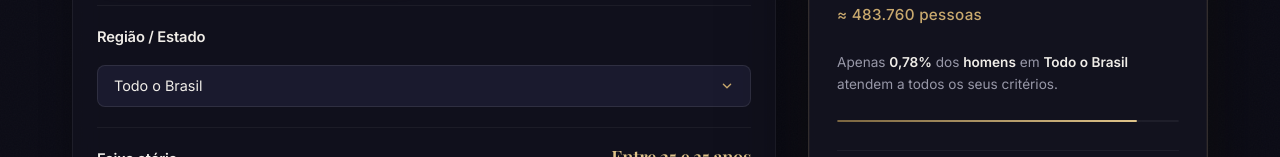
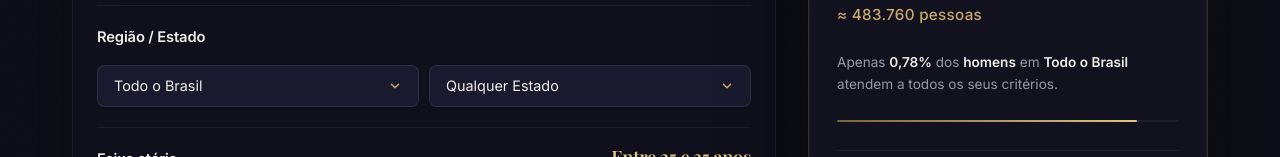
Before and after one commit to zAstergun/Ideal-Calculator, a plain HTML site: page index.html in a window 1280 px wide. Shown: the part 636-793 px from the top of the page. Drawn offline with nearby package versions, Linux system fonts and the light colour scheme.

Commit message:
feat: replace state dropdown with region-based filtering and modularize calculator logic into separate JS files

```diff
--- a/index.html
+++ b/index.html
@@ -79,39 +79,22 @@
             </div>
           </div>
 
-          <!-- 2 · Estado (UF) -->
+          <!-- 2 · Região / Estado -->
           <div class="filter-group">
             <p class="card-label">Região / Estado</p>
-            <select id="estado" class="styled-select">
-              <option value="BR" selected>Todo o Brasil</option>
-              <option value="AC">Acre</option>
-              <option value="AL">Alagoas</option>
-              <option value="AP">Amapá</option>
-              <option value="AM">Amazonas</option>
-              <option value="BA">Bahia</option>
-              <option value="CE">Ceará</option>
-              <option value="DF">Distrito Federal</option>
-              <option value="ES">Espírito Santo</option>
-              <option value="GO">Goiás</option>
-              <option value="MA">Maranhão</option>
-              <option value="MT">Mato Grosso</option>
-              <option value="MS">Mato Grosso do Sul</option>
-              <option value="MG">Minas Gerais</option>
-              <option value="PA">Pará</option>
-              <option value="PB">Paraíba</option>
-              <option value="PR">Paraná</option>
-              <option value="PE">Pernambuco</option>
-              <option value="PI">Piauí</option>
-              <option value="RJ">Rio de Janeiro</option>
-              <option value="RN">Rio Grande do Norte</option>
-              <option value="RS">Rio Grande do Sul</option>
-              <option value="RO">Rondônia</option>
-              <option value="RR">Roraima</option>
-              <option value="SC">Santa Catarina</option>
-              <option value="SP">São Paulo</option>
-              <option value="SE">Sergipe</option>
-              <option value="TO">Tocantins</option>
-            </select>
+            <div style="display:grid; grid-template-columns:1fr 1fr; gap:10px;">
+              <select id="regiao" class="styled-select">
+                <option value="BR" selected>Todo o Brasil</option>
+                <option value="REG_N">Norte</option>
+                <option value="REG_NE">Nordeste</option>
+                <option value="REG_CO">Centro-Oeste</option>
+                <option value="REG_SE">Sudeste</option>
+                <option value="REG_S">Sul</option>
+              </select>
+              <select id="estado" class="styled-select">
+                <option value="ALL">Qualquer Estado</option>
+              </select>
+            </div>
           </div>
 
           <!-- 3 · Faixa Etária -->
--- a/js/calculator.js
+++ b/js/calculator.js
@@ -760,27 +760,47 @@ function calcularRaridadeEstado(filtros, db) {
  * e consolida matematicamente os resultados do funil.
  */
 export function calcularRaridade(filtros, db) {
-  if (filtros.estadoUF !== 'BR') {
+  // Estado específico — vai direto para o cálculo mono-estado
+  if (filtros.estadoUF !== 'BR' && !filtros.estadoUF.startsWith('REG_')) {
     return calcularRaridadeEstado(filtros, db);
   }
 
-  // Lógica para 'Todo o Brasil'
-  let somaPopAbsoluta = 0;
+  // Determina quais UFs agregar
+  /** @type {string[]} */
+  const REGIOES_CALC = {
+    REG_N:  ['AC','AM','AP','PA','RO','RR','TO'],
+    REG_NE: ['AL','BA','CE','MA','PB','PE','PI','RN','SE'],
+    REG_CO: ['DF','GO','MS','MT'],
+    REG_SE: ['ES','MG','RJ','SP'],
+    REG_S:  ['PR','RS','SC'],
+  };
+
+  const ufs = filtros.estadoUF === 'BR'
+    ? Object.keys(UF_TO_NOME)                   // todos os 27 estados
+    : (REGIOES_CALC[filtros.estadoUF] ?? []);    // estados da região
+
+  const nomeRegiao = {
+    BR:     'Todo o Brasil',
+    REG_N:  'Região Norte',
+    REG_NE: 'Região Nordeste',
+    REG_CO: 'Região Centro-Oeste',
+    REG_SE: 'Região Sudeste',
+    REG_S:  'Região Sul',
+  }[filtros.estadoUF] ?? filtros.estadoUF;
+
+  // Acumuladores
+  let somaPopAbsoluta   = 0;
   let somaPopMassaTotal = 0;
-
-  // Agregadores para médias ponderadas
   const aggFatores = {
     idade: 0, raca: 0, estadoCivil: 0, escolaridade: 0,
-    religiao: 0, renda: 0, obesidade: 0, altura: 0
+    religiao: 0, renda: 0, obesidade: 0, altura: 0,
   };
   let aggMedianaAltura = 0;
-
-  const ufs = Object.keys(UF_TO_NOME);
 
   for (const uf of ufs) {
     const res = calcularRaridadeEstado({ ...filtros, estadoUF: uf }, db);
 
-    somaPopAbsoluta += res.popAbsoluta;
+    somaPopAbsoluta   += res.popAbsoluta;
     somaPopMassaTotal += res.popBaseTotal;
 
     // Fatores são ponderados pela população base de cada estado (universo de adultos)
@@ -794,7 +814,6 @@ export function calcularRaridade(filtros, db) {
       aggFatores.renda        += res.fatores.renda * base;
       aggFatores.obesidade    += res.fatores.obesidade * base;
       aggFatores.altura       += res.fatores.altura * base;
-
       aggMedianaAltura += res.medianaAltura * base;
     }
   }
@@ -826,7 +845,7 @@ export function calcularRaridade(filtros, db) {
       obesidade:    aggFatores.obesidade,
       altura:       aggFatores.altura,
     },
-    estadoNome: 'Todo o Brasil',
+    estadoNome: nomeRegiao,   // 'Todo o Brasil' | 'Região Sudeste' etc.
     medianaAltura: aggMedianaAltura,
   };
 }
--- a/js/main.js
+++ b/js/main.js
@@ -18,6 +18,51 @@ let ultimoResultado = null;  // cache do último cálculo para o botão de compa
 let animacaoAtiva   = false; // trava para não disparar múltiplas animações simultâneas
 
 // ══════════════════════════════════════════════════════════════════
+//  MAPA DE REGIÕES → ESTADOS
+// ══════════════════════════════════════════════════════════════════
+
+const REGIOES_MAP = {
+  REG_N:  [['AC','Acre'],['AM','Amazonas'],['AP','Amapá'],['PA','Pará'],['RO','Rondônia'],['RR','Roraima'],['TO','Tocantins']],
+  REG_NE: [['AL','Alagoas'],['BA','Bahia'],['CE','Ceará'],['MA','Maranhão'],['PB','Paraíba'],['PE','Pernambuco'],['PI','Piauí'],['RN','Rio Grande do Norte'],['SE','Sergipe']],
+  REG_CO: [['DF','Distrito Federal'],['GO','Goiás'],['MS','Mato Grosso do Sul'],['MT','Mato Grosso']],
+  REG_SE: [['ES','Espírito Santo'],['MG','Minas Gerais'],['RJ','Rio de Janeiro'],['SP','São Paulo']],
+  REG_S:  [['PR','Paraná'],['RS','Rio Grande do Sul'],['SC','Santa Catarina']],
+};
+
+// Todos os estados em ordem alfabética (para quando região = BR)
+const TODOS_ESTADOS = [
+  ['AC','Acre'],['AL','Alagoas'],['AP','Amapá'],['AM','Amazonas'],
+  ['BA','Bahia'],['CE','Ceará'],['DF','Distrito Federal'],['ES','Espírito Santo'],
+  ['GO','Goiás'],['MA','Maranhão'],['MT','Mato Grosso'],['MS','Mato Grosso do Sul'],
+  ['MG','Minas Gerais'],['PA','Pará'],['PB','Paraíba'],['PR','Paraná'],
+  ['PE','Pernambuco'],['PI','Piauí'],['RJ','Rio de Janeiro'],['RN','Rio Grande do Norte'],
+  ['RS','Rio Grande do Sul'],['RO','Rondônia'],['RR','Roraima'],['SC','Santa Catarina'],
+  ['SP','São Paulo'],['SE','Sergipe'],['TO','Tocantins'],
+];
+
+/**
+ * Popula o #estado com base no valor atual de #regiao.
+ * Sempre adiciona "Qualquer Estado" no topo.
+ */
+function atualizarDropdownEstados() {
+  const regiaoEl = document.getElementById('regiao');
+  const estadoEl = document.getElementById('estado');
+  if (!regiaoEl || !estadoEl) return;
+
+  const regiao = regiaoEl.value;
+  const lista  = regiao === 'BR' ? TODOS_ESTADOS : (REGIOES_MAP[regiao] ?? []);
+
+  // Limpa e insere "Qualquer Estado" fixo no topo
+  estadoEl.innerHTML = '<option value="ALL">Qualquer Estado</option>';
+  for (const [uf, nome] of lista) {
+    const opt = document.createElement('option');
+    opt.value       = uf;
+    opt.textContent = nome;
+    estadoEl.appendChild(opt);
+  }
+}
+
+// ══════════════════════════════════════════════════════════════════
 //  LEITURA DO FORMULÁRIO
 // ══════════════════════════════════════════════════════════════════
 
@@ -27,7 +72,11 @@ let animacaoAtiva   = false; // trava para não disparar múltiplas animações
  */
 function lerFiltros() {
   const genero = document.querySelector('input[name="genero"]:checked')?.value ?? 'Masculino';
-  const estadoUF = document.getElementById('estado')?.value ?? 'BR';
+
+  // Cascading dropdowns: se estado selecionado for ALL, usa a região como escopo
+  const regiaoVal = document.getElementById('regiao')?.value ?? 'BR';
+  const estadoVal = document.getElementById('estado')?.value ?? 'ALL';
+  const estadoUF  = estadoVal === 'ALL' ? regiaoVal : estadoVal;
 
   const idadeMin = Math.max(18, Math.min(79, parseInt(document.getElementById('idade-min')?.value) || 18));
   const idadeMax = Math.max(idadeMin + 1, Math.min(80, parseInt(document.getElementById('idade-max')?.value) || 35));
@@ -419,7 +468,11 @@ function registrarEventos() {
     radio.addEventListener('change', calcDebounced);
   });
 
-  // ── Estado ────────────────────────────────────────────────────
+  // ── Região + Estado (cascading) ───────────────────────────────
+  document.getElementById('regiao')?.addEventListener('change', () => {
+    atualizarDropdownEstados();
+    executarCalculo(false);
+  });
   document.getElementById('estado')?.addEventListener('change', () => executarCalculo(false));
 
   // ── Faixa etária ──────────────────────────────────────────────
@@ -525,6 +578,7 @@ async function init() {
     await loadAllData();
     esconderLoading();
     habilitarFormulario();
+    atualizarDropdownEstados(); // popula #estado com base na região padrão (BR)
     registrarEventos();
 
     // Cálculo inicial silencioso
```
